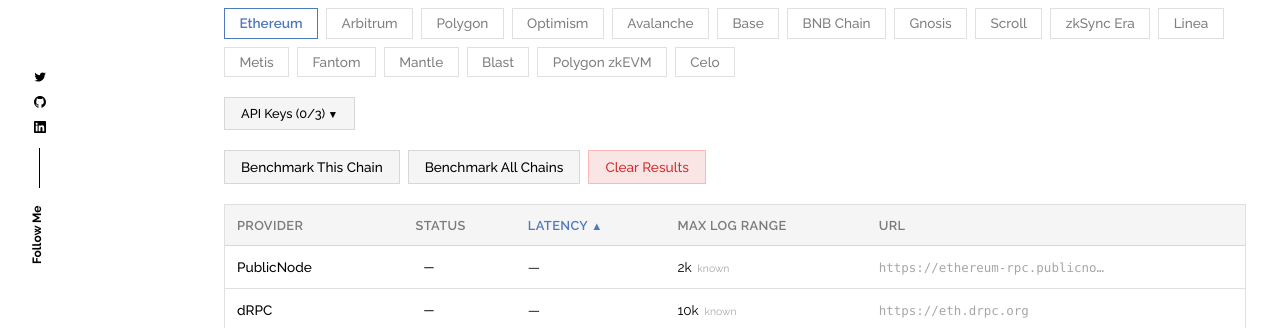
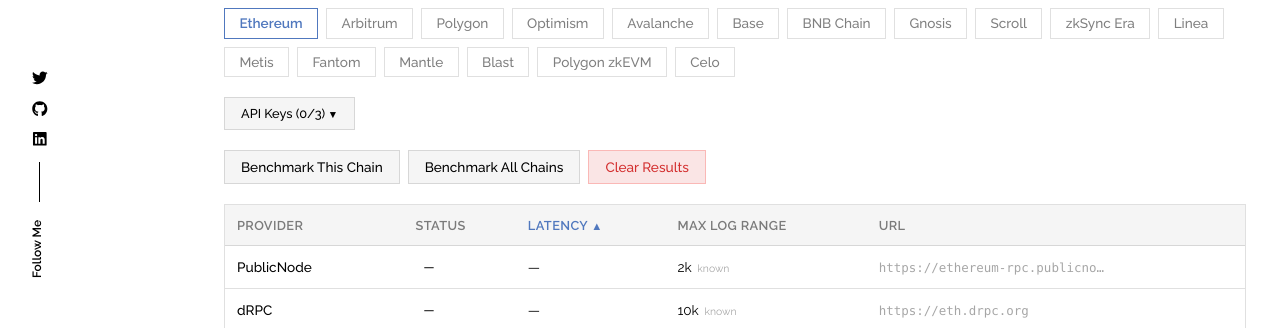
Before and after one commit to JTraversa/rpc-benchmark-dashboard, a React (Vite) app: page / in a window 1280 px wide. Shown: the part 230-558 px from the top of the page. Built offline with nearby package versions, Linux system fonts and the light colour scheme.

Commit message:
sidebar fix

```diff
--- a/src/components/Socialicons.css
+++ b/src/components/Socialicons.css
@@ -20,8 +20,8 @@
 }
 
 .stick_follow_icon svg {
-    width: 1em;
-    height: 1em;
+    width: 1.3em;
+    height: 1.3em;
     fill: var(--text-primary);
 }
 
@@ -32,7 +32,7 @@
     height: 20px;
     color: var(--text-primary);
     font-size: 12px;
-    font-weight: 700;
+    font-weight: 600;
     line-height: 1.2;
     white-space: nowrap;
     position: relative;
@@ -43,7 +43,7 @@
     display: block;
     font-size: 12px;
     text-align: center;
-    margin-bottom: 7px;
+    margin-bottom: 10px;
     transition: all .3s;
 }
 
--- a/src/components/Socialicons.jsx
+++ b/src/components/Socialicons.jsx
@@ -6,22 +6,22 @@
       <ul>
         <li>
           <a href="https://twitter.com/TraversaJulian" target="_blank" rel="noopener noreferrer">
-            <svg viewBox="0 0 24 24" fill="currentColor">
-              <path d="M23.643 4.937c-.835.37-1.732.62-2.675.733.962-.576 1.7-1.49 2.048-2.578-.9.534-1.897.922-2.958 1.13-.85-.904-2.06-1.47-3.4-1.47-2.572 0-4.658 2.086-4.658 4.66 0 .364.042.718.12 1.06-3.873-.195-7.304-2.05-9.602-4.868-.4.69-.63 1.49-.63 2.342 0 1.616.823 3.043 2.072 3.878-.764-.025-1.482-.234-2.11-.583v.06c0 2.257 1.605 4.14 3.737 4.568-.392.106-.803.162-1.227.162-.3 0-.593-.028-.877-.082.593 1.85 2.313 3.198 4.352 3.234-1.595 1.25-3.604 1.995-5.786 1.995-.376 0-.747-.022-1.112-.065 2.062 1.323 4.51 2.093 7.14 2.093 8.57 0 13.255-7.098 13.255-13.254 0-.2-.005-.402-.014-.602.91-.658 1.7-1.477 2.323-2.41z" />
+            <svg viewBox="0 0 512 512" fill="currentColor">
+              <path d="M459.37 151.716c.325 4.548.325 9.097.325 13.645 0 138.72-105.583 298.558-298.558 298.558-59.452 0-114.68-17.219-161.137-47.106 8.447.974 16.568 1.299 25.34 1.299 49.055 0 94.213-16.568 130.274-44.832-46.132-.975-84.792-31.188-98.112-72.772 6.498.974 12.995 1.624 19.818 1.624 9.421 0 18.843-1.3 27.614-3.573-48.081-9.747-84.143-51.98-84.143-102.985v-1.299c13.969 7.797 30.214 12.67 47.431 13.319-28.264-18.843-46.781-51.005-46.781-87.391 0-19.492 5.197-37.36 14.294-52.954 51.655 63.675 129.3 105.258 216.365 109.807-1.624-7.797-2.599-15.918-2.599-24.04 0-57.828 46.782-104.934 104.934-104.934 30.213 0 57.502 12.67 76.67 33.137 23.715-4.548 46.456-13.32 66.599-25.34-7.798 24.366-24.366 44.833-46.132 57.827 21.117-2.273 41.584-8.122 60.426-16.243-14.292 20.791-32.161 39.308-52.628 54.253z" />
             </svg>
           </a>
         </li>
         <li>
           <a href="https://github.com/jtraversa" target="_blank" rel="noopener noreferrer">
-            <svg viewBox="0 0 24 24" fill="currentColor">
-              <path d="M12 0c-6.626 0-12 5.373-12 12 0 5.302 3.438 9.8 8.207 11.387.599.111.793-.261.793-.577v-2.234c-3.338.726-4.033-1.416-4.033-1.416-.546-1.387-1.333-1.756-1.333-1.756-1.089-.745.083-.729.083-.729 1.205.084 1.839 1.237 1.839 1.237 1.07 1.834 2.807 1.304 3.492.997.107-.775.418-1.305.762-1.604-2.665-.305-5.467-1.334-5.467-5.931 0-1.311.469-2.381 1.236-3.221-.124-.303-.535-1.524.117-3.176 0 0 1.008-.322 3.301 1.23.957-.266 1.983-.399 3.003-.404 1.02.005 2.047.138 3.006.404 2.291-1.552 3.297-1.23 3.297-1.23.653 1.653.242 2.874.118 3.176.77.84 1.235 1.911 1.235 3.221 0 4.609-2.807 5.624-5.479 5.921.43.372.823 1.102.823 2.222v3.293c0 .319.192.694.801.576 4.765-1.589 8.199-6.086 8.199-11.386 0-6.627-5.373-12-12-12z" />
+            <svg viewBox="0 0 496 512" fill="currentColor">
+              <path d="M165.9 397.4c0 2-2.3 3.6-5.2 3.6-3.3.3-5.6-1.3-5.6-3.6 0-2 2.3-3.6 5.2-3.6 3-.3 5.6 1.3 5.6 3.6zm-31.1-4.5c-.7 2 1.3 4.3 4.3 4.9 2.6 1 5.6 0 6.2-2s-1.3-4.3-4.3-5.2c-2.6-.7-5.5.3-6.2 2.3zm44.2-1.7c-2.9.7-4.9 2.6-4.6 4.9.3 2 2.9 3.3 5.9 2.6 2.9-.7 4.9-2.6 4.6-4.6-.3-1.9-3-3.2-5.9-2.9zM244.8 8C106.1 8 0 113.3 0 252c0 110.9 69.8 205.8 169.5 239.2 12.8 2.3 17.3-5.6 17.3-12.1 0-6.2-.3-40.4-.3-61.4 0 0-70 15-84.7-29.8 0 0-11.4-29.1-27.8-36.6 0 0-22.9-15.7 1.6-15.4 0 0 24.9 2 38.6 25.8 21.9 38.6 58.6 27.5 72.9 20.9 2.3-16 8.8-27.1 16-33.7-55.9-6.2-112.3-14.3-112.3-110.5 0-27.5 7.6-41.3 23.6-58.9-2.6-6.5-11.1-33.3 2.6-67.9 20.9-6.5 69 27 69 27 20-5.6 41.5-8.5 62.8-8.5s42.8 2.9 62.8 8.5c0 0 48.1-33.6 69-27 13.7 34.7 5.2 61.4 2.6 67.9 16 17.7 25.8 31.5 25.8 58.9 0 96.5-58.9 104.2-114.8 110.5 9.2 7.9 17 22.9 17 46.4 0 33.7-.3 75.4-.3 83.6 0 6.5 4.6 14.4 17.3 12.1C428.2 457.8 496 362.9 496 252 496 113.3 383.5 8 244.8 8zM97.2 352.9c-1.3 1-1 3.3.7 5.2 1.6 1.6 3.9 2.3 5.2 1 1.3-1 1-3.3-.7-5.2-1.6-1.6-3.9-2.3-5.2-1zm-10.8-8.1c-.7 1.3.3 2.9 2.3 3.9 1.6 1 3.6.7 4.3-.7.7-1.3-.3-2.9-2.3-3.9-2-.6-3.6-.3-4.3.7zm32.4 35.6c-1.6 1.3-1 4.3 1.3 6.2 2.3 2.3 5.2 2.6 6.5 1 1.3-1.3.7-4.3-1.3-6.2-2.2-2.3-5.2-2.6-6.5-1zm-11.4-14.7c-1.6 1-1.6 3.6 0 5.9 1.6 2.3 4.3 3.3 5.6 2.3 1.6-1.3 1.6-3.9 0-6.2-1.4-2.3-4-3.3-5.6-2z" />
             </svg>
           </a>
         </li>
         <li>
           <a href="https://www.linkedin.com/in/juliant94/" target="_blank" rel="noopener noreferrer">
-            <svg viewBox="0 0 24 24" fill="currentColor">
-              <path d="M20.447 20.452h-3.554v-5.569c0-1.328-.027-3.037-1.852-3.037-1.853 0-2.136 1.445-2.136 2.939v5.667H9.351V9h3.414v1.561h.046c.477-.9 1.637-1.85 3.37-1.85 3.601 0 4.267 2.37 4.267 5.455v6.286zM5.337 7.433c-1.144 0-2.063-.926-2.063-2.065 0-1.138.92-2.063 2.063-2.063 1.14 0 2.064.925 2.064 2.063 0 1.139-.925 2.065-2.064 2.065zm1.782 13.019H3.555V9h3.564v11.452zM22.225 0H1.771C.792 0 0 .774 0 1.729v20.542C0 23.227.792 24 1.771 24h20.451C23.2 24 24 23.227 24 22.271V1.729C24 .774 23.2 0 22.222 0h.003z" />
+            <svg viewBox="0 0 448 512" fill="currentColor">
+              <path d="M416 32H31.9C14.3 32 0 46.5 0 64.3v383.4C0 465.5 14.3 480 31.9 480H416c17.6 0 32-14.5 32-32.3V64.3c0-17.8-14.4-32.3-32-32.3zM135.4 416H69V202.2h66.5V416zm-33.2-243c-21.3 0-38.5-17.3-38.5-38.5S80.9 96 102.2 96c21.2 0 38.5 17.3 38.5 38.5 0 21.3-17.2 38.5-38.5 38.5zm282.1 243h-66.4V312c0-24.8-.5-56.7-34.5-56.7-34.6 0-39.9 27-39.9 54.9V416h-66.4V202.2h63.7v29.2h.9c8.9-16.8 30.6-34.5 62.9-34.5 67.2 0 79.7 44.3 79.7 101.9V416z" />
             </svg>
           </a>
         </li>
```
